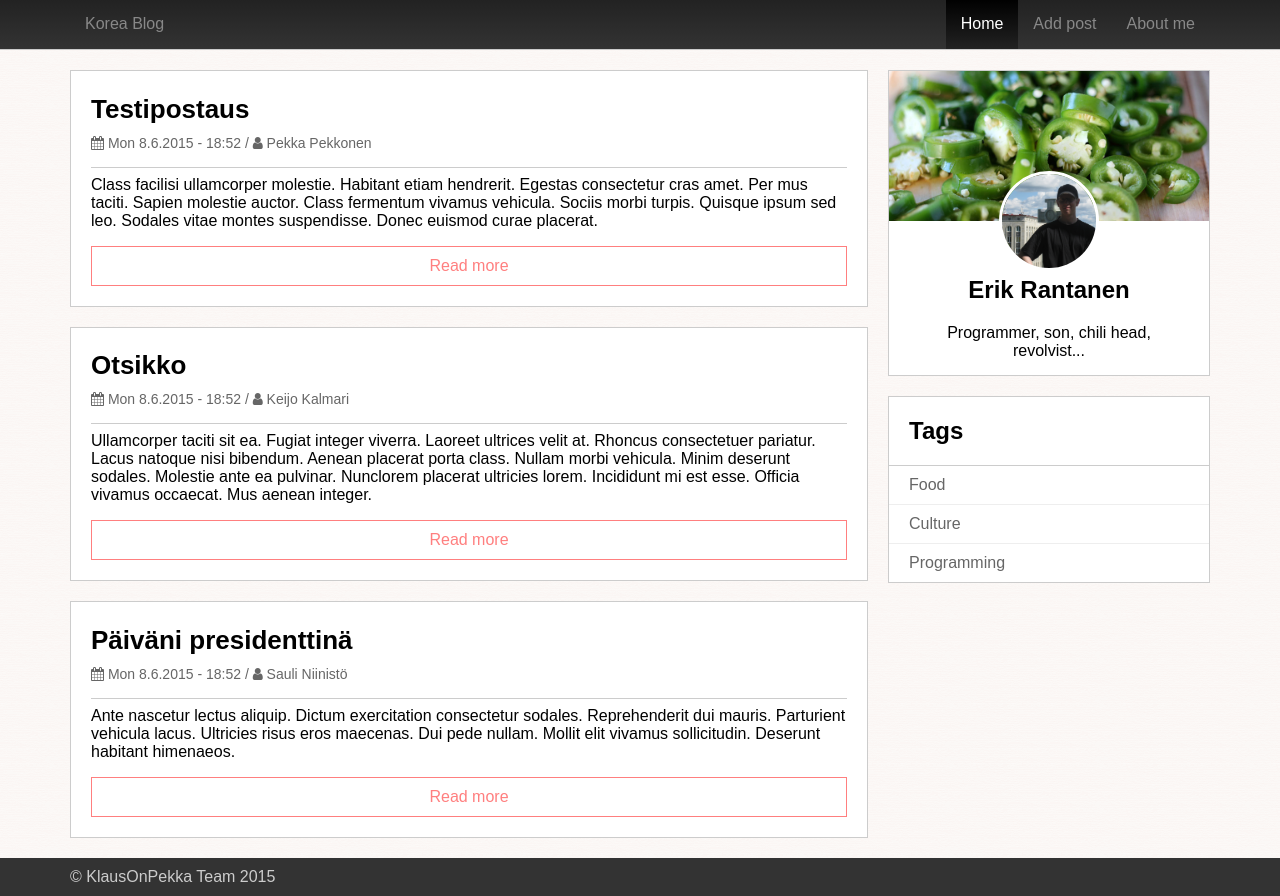
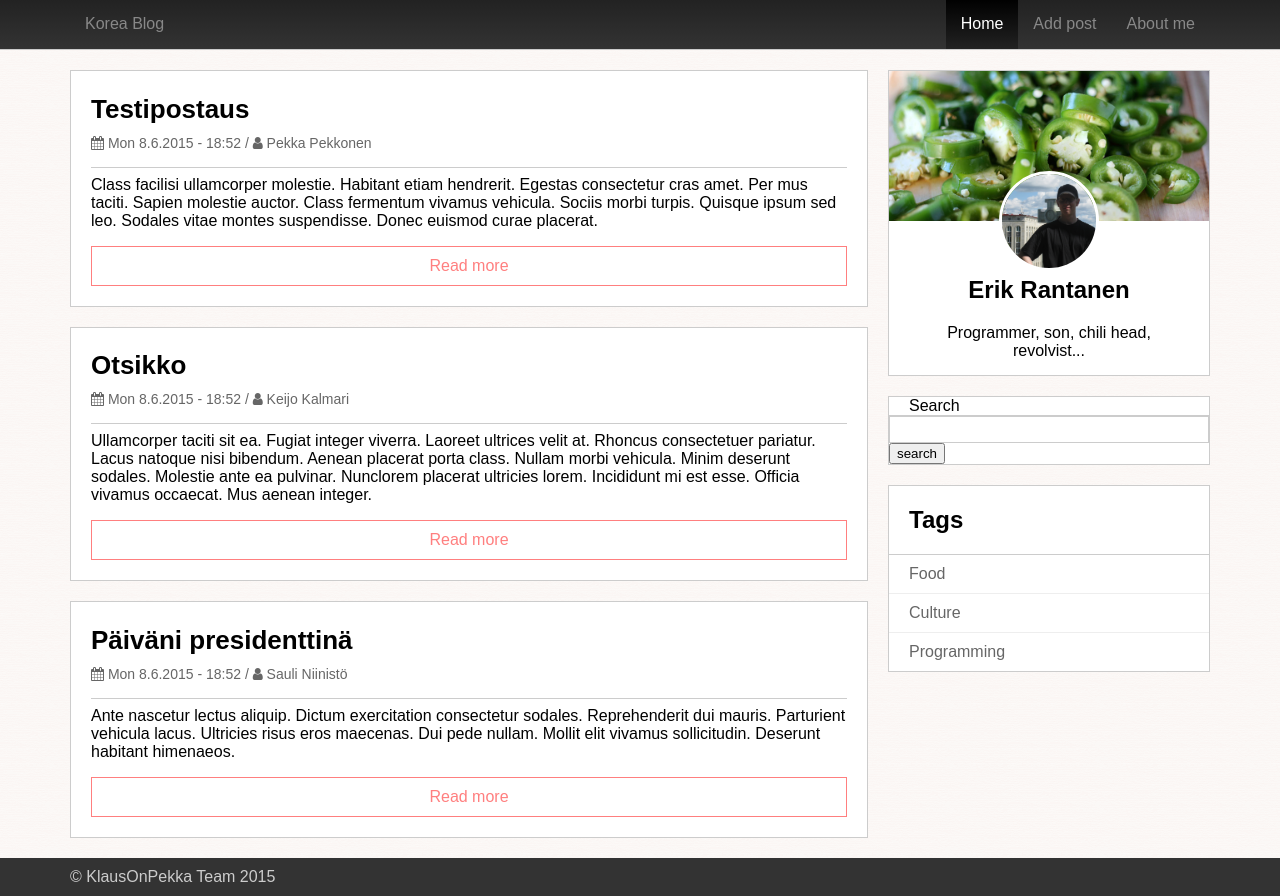
Before and after one commit to henrikra/blogi, a PHP site: page /index.php in a window 1280 px wide. Shown: the part 151-1047 px from the top of the page. Run offline with PHP 8.4, Linux system fonts and the light colour scheme; data comes from the database, SQL or seed files in the repository; data that the repository does not hold is empty; some libraries are stand-ins or nearby versions.

Commit message:
Sivupaneeli, josta voi tehdä hakuja.

```diff
--- a/sidebar.php
+++ b/sidebar.php
@@ -14,6 +14,16 @@
 		</div><!-- panel-container -->
 	</div>
 
+	<div class="panel">
+		<div class="panel-header">
+			Search
+		</div>
+		<form action="index.php" method="get">
+			<input type="text" name="search">
+			<input type="submit" value="search">
+		</form>
+	</div>
+
 	<?php	$query = $handler->query('SELECT * FROM tag;'); ?>
 	<div class="panel">
 		<div class="panel-header">
```
